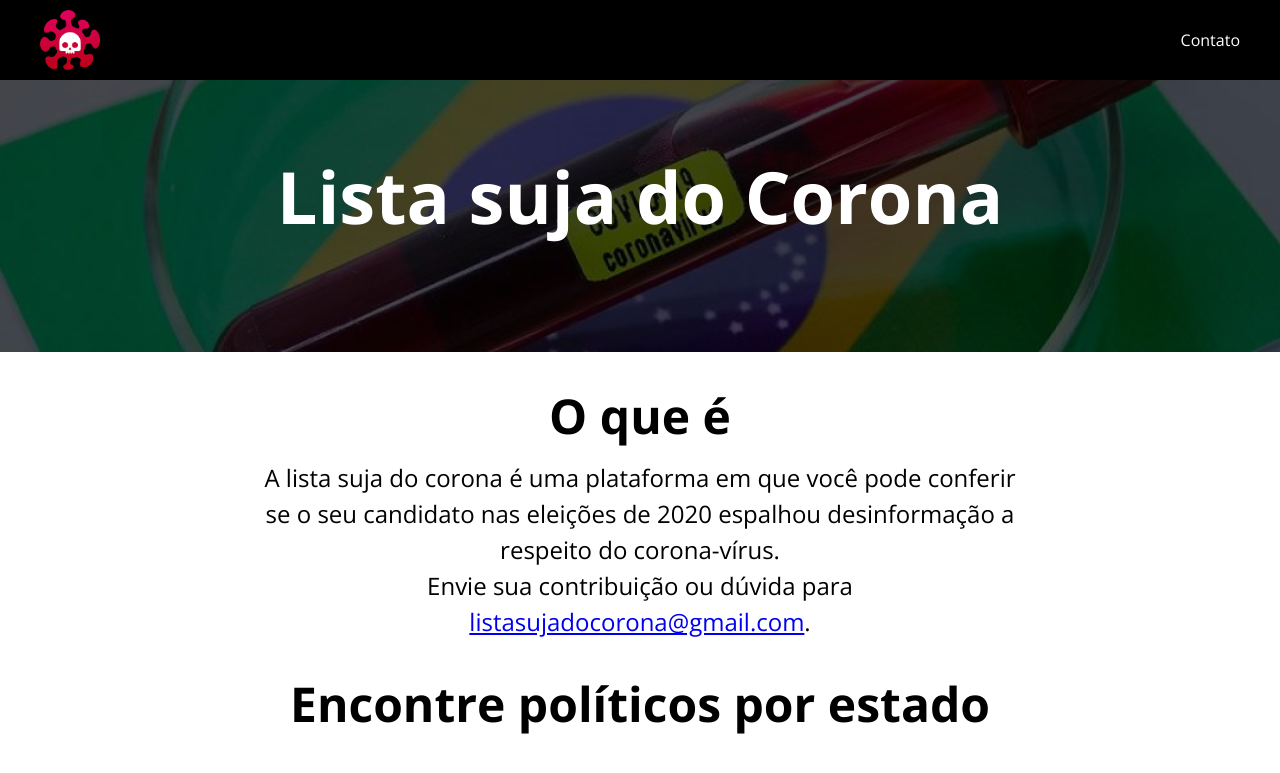
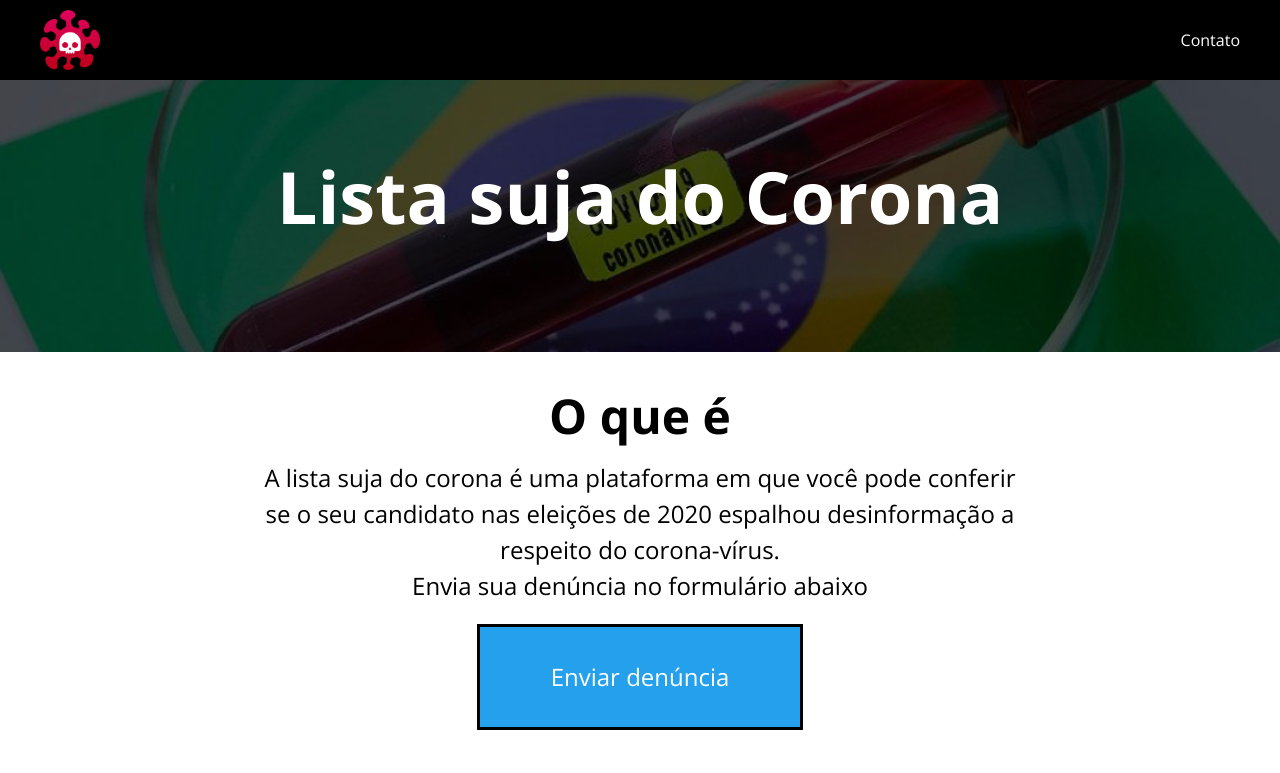
Before and after one commit to fermijs/listasujadocorona, a React (Create React App) app: page / in a window 1280 px wide. Shown: the top 773 px of the page. Built offline with nearby package versions, Linux system fonts and the light colour scheme; no server answers.

Commit message:
Add forms button

```diff
--- a/src/components/GetInTouch/index.js
+++ b/src/components/GetInTouch/index.js
@@ -26,11 +26,33 @@ const Container = styled.div`
     }
 `;
 
+const Button = styled.a`
+    background-color: #24a0ed;
+    border: 3px solid black;
+    color: #fff;
+    cursor: pointer;
+    display: block;
+    line-height: 80px;
+    margin: 20px auto 0;
+    max-width: 240px;
+    padding: 10px 40px;
+    text-align: center;
+    text-decoration: none;
+    transition: background-color .125s ease-in-out;
+
+    &:hover {
+        background-color: #3c5b97;
+    }
+`;
+
 const GetInTouch = ({noSpacing}) => {
     return (
         <Container theme={{noSpacing}}>
             <p>
-                Envie sua contribuição ou dúvida para <a href="mailto:listasujadocorona@gmail.com">listasujadocorona@gmail.com</a>.
+                Envia sua denúncia no formulário abaixo
+                <Button href={`https://forms.gle/U9fwsayaYGzWhpfU7`} target="_blank" rel="noopener noreferrer">
+                    Enviar denúncia
+                </Button>
             </p>
         </Container>
     );
```
